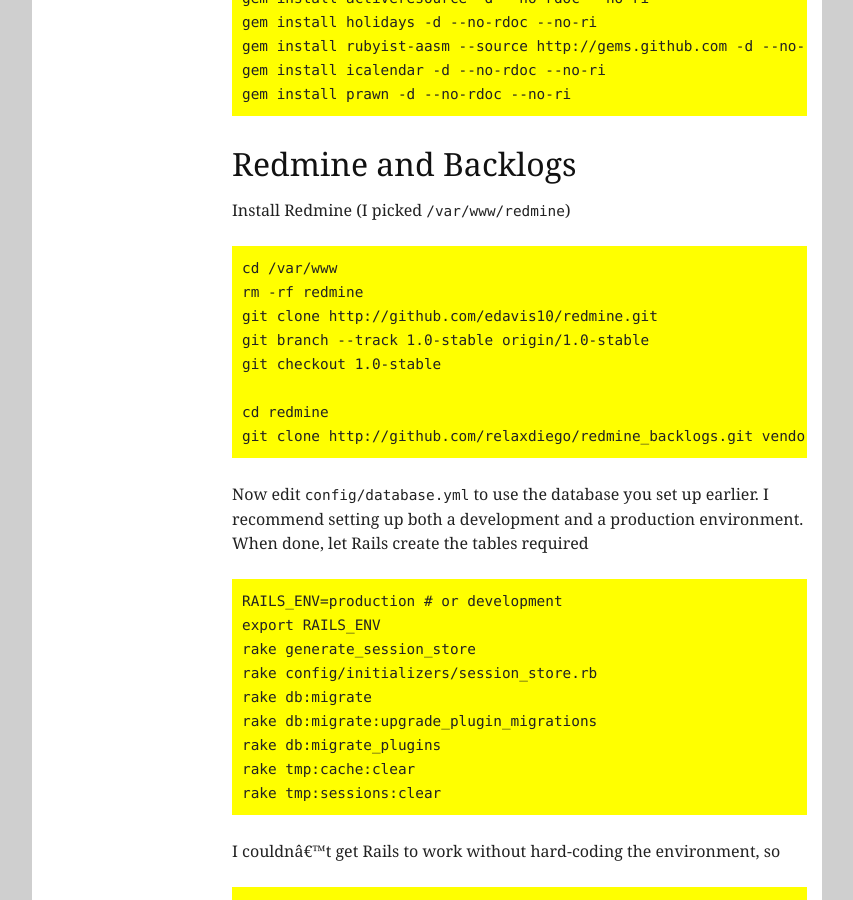
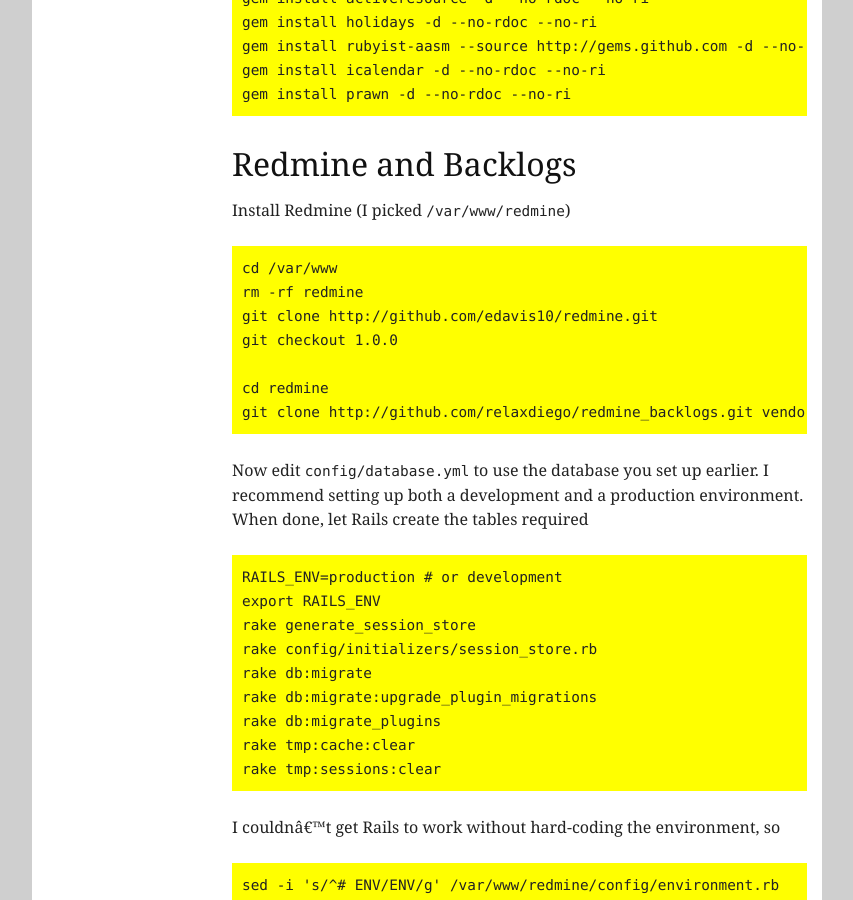
Before and after one commit to backlogs/www, a Jekyll site: the page built from _posts/en/1999-01-01-installation-redhat.markdown, in a window 1280 px wide and 900 px high, scrolled down 1130 px. Shown: the whole window, without its empty margins (213-1066 px from the left). Built offline with Jekyll 4.4.1, drawn with Linux system fonts in a browser that asks for light colours; comment, search, counter and statistics services are not loaded.

Commit message:
RHEL installation updated for 1.0.0

```diff
--- a/_posts/en/1999-01-01-installation-redhat.markdown
+++ b/_posts/en/1999-01-01-installation-redhat.markdown
@@ -57,8 +57,7 @@ Install Redmine (I picked `/var/www/redmine`)
     cd /var/www
     rm -rf redmine
     git clone http://github.com/edavis10/redmine.git
-    git branch --track 1.0-stable origin/1.0-stable
-    git checkout 1.0-stable
+    git checkout 1.0.0
 
     cd redmine
     git clone http://github.com/relaxdiego/redmine_backlogs.git vendor/plugins/redmine_backlogs
```
